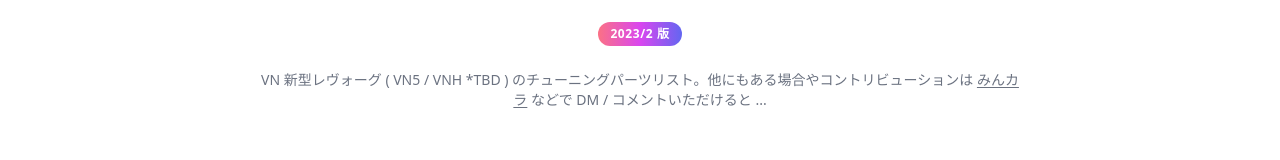
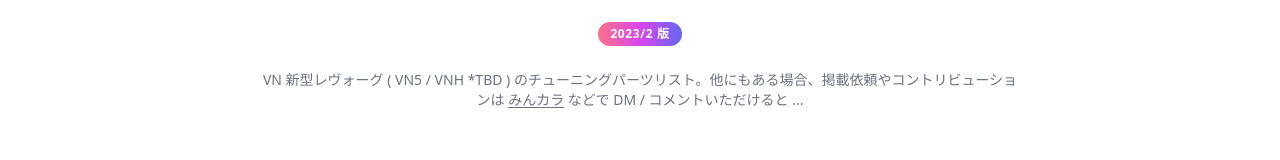
Before and after one commit to mabots/vn-parts, a plain HTML site: page index.html in a window 1280 px wide. Shown: the part 126-286 px from the top of the page. Drawn offline with nearby package versions, Linux system fonts and the light colour scheme.

Commit message:
Update index.html

```diff
--- a/index.html
+++ b/index.html
@@ -17,7 +17,7 @@
                 <div class="mt-10 mb-10 md:mb-16 text-center">
                     <h2 class="text-gray-800 text-2xl lg:text-3xl font-bold mb-4 md:mb-6 ">VNレヴォーグパーツリスト</h2>
                     <div class="inline-block text-white text-xs font-semibold tracking-wider uppercase rounded-full px-3 py-1 mb-4 md:mb-6 bg-gradient-to-r from-rose-400 via-fuchsia-500 to-indigo-500">2023/2 版</div>
-                    <p class="max-w-screen-md text-gray-500 text-sm mx-auto ">VN 新型レヴォーグ ( VN5 / VNH *TBD ) のチューニングパーツリスト。他にもある場合やコントリビューションは <a href="https://minkara.carview.co.jp/userid/2636244/profile/" class="underline underline-offset-2"> みんカラ</a> などで DM / コメントいただけると ... </p>
+                    <p class="max-w-screen-md text-gray-500 text-sm mx-auto ">VN 新型レヴォーグ ( VN5 / VNH *TBD ) のチューニングパーツリスト。他にもある場合、掲載依頼やコントリビューションは <a href="https://minkara.carview.co.jp/userid/2636244/profile/" class="underline underline-offset-2"> みんカラ</a> などで DM / コメントいただけると ... </p>
                 </div>
                 <div class="flex overflow-x-auto rounded-lg border divide-x mb-10 bg-gray-50 text-center shadow-md">
                     <a href="#1" class="flex-none w-40 py-2 hover:bg-gray-100 active:bg-gray-200 text-gray-500 transition duration-100">サスペンション</a>
```
